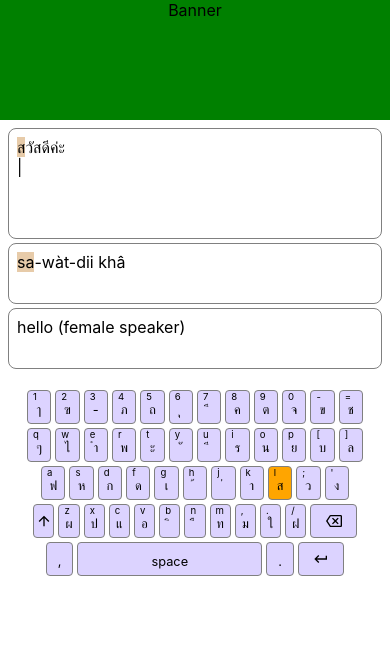
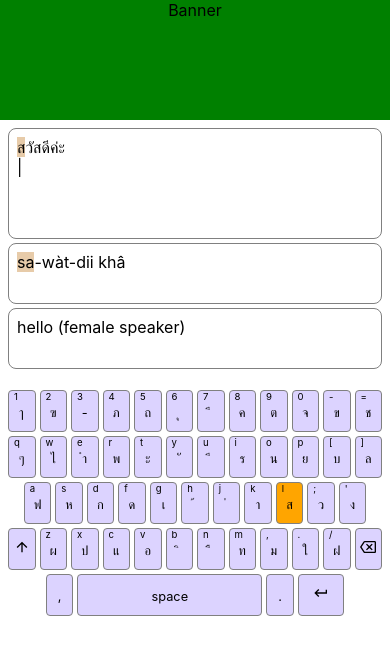
Before and after one commit to alvinlamSL/thai-typing-game, a React (Create React App) app: page / in a window 390 px wide. Shown: the top 654 px of the page. Built offline with nearby package versions, Linux system fonts and the light colour scheme.

Commit message:
Fix keyboard sizing of mobile display

```diff
--- a/src/components/KeyboardDisplay/KeyboardKey/KeyboardKey.styles.ts
+++ b/src/components/KeyboardDisplay/KeyboardKey/KeyboardKey.styles.ts
@@ -3,10 +3,45 @@ import { type SxProps } from '@mui/system';
 const styles: Record<string, SxProps> = {
     key: {
         position: 'relative',
-        height: { xs: '2em', md: '3em' },
+        height: { xs: '2.5em', md: '3em' },
         border: 'solid grey',
         borderWidth: { xs: '0.5px', md: '2px' },
         borderRadius: { xs: '4px', md: '8px' },
+        background: '#DCD3FF',
+        '&:hover': {
+            cursor: { md: 'pointer' },
+            color: { md: 'red' },
+            backgroundColor: { md: 'white' },
+        },
+        '&:active': {
+            cursor: 'pointer',
+            background: '#B3A0FF',
+        },
+    },
+    keyPressed: {
+        position: 'relative',
+        height: { xs: '2.5em', md: '3em' },
+        border: 'solid grey',
+        borderWidth: { xs: '0.5px', md: '2px' },
+        borderRadius: { xs: '4px', md: '8px' },
+        background: '#B3A0FF',
+    },
+    keySuggested: {
+        position: 'relative',
+        height: { xs: '2.5em', md: '3em' },
+        border: 'solid grey',
+        borderWidth: { xs: '0.5px', md: '2px' },
+        borderRadius: { xs: '4px', md: '8px' },
+        background: 'orange',
+        '&:hover': {
+            cursor: { md: 'pointer' },
+            color: { md: 'red' },
+            backgroundColor: { md: 'white' },
+        },
+        '&:active': {
+            cursor: 'pointer',
+            background: '#B3A0FF',
+        },
     },
     mainText: {
         position: 'relative',
@@ -22,7 +57,7 @@ const styles: Record<string, SxProps> = {
     },
     iconContainer: {
         position: 'relative',
-        top: '25%',
+        top: '27%',
     },
     icon: {
         fontSize: '0.8em',
--- a/src/components/KeyboardDisplay/KeyboardKey/KeyboardKey.tsx
+++ b/src/components/KeyboardDisplay/KeyboardKey/KeyboardKey.tsx
@@ -28,18 +28,17 @@ const KeyboardKey: React.FC<KeyboardKeyProps> = ({
     isPressed = false,
     isSuggested = false,
 }) => {
-    const bgColor = isPressed
-        ? '#B3A0FF'
-        : (isSuggested ? 'orange' : '#DCD3FF');
-
     const KeyIcon = iconName ? iconMap[iconName] : <div/>;
 
     return (
         <Box
-            sx={{
-                ...styles.key,
-                background: bgColor
-            }}
+            sx={
+                isPressed
+                    ? { ...styles.keyPressed }
+                    : isSuggested
+                        ? { ...styles.keySuggested }
+                        : { ...styles.key }
+            }
         >
             {iconName && (
                 <Box sx={{ ...styles.iconContainer }}>{KeyIcon}</Box>
--- a/src/components/KeyboardDisplay/KeyboardLayout/constants.ts
+++ b/src/components/KeyboardDisplay/KeyboardLayout/constants.ts
@@ -174,71 +174,71 @@ const keyboardRow9: KeyboardRow = {
 // row 1 for mobile
 const keyboardRow1M: KeyboardRow = {
     keyboardKeys: [
-        { keyProps: { mainText: 'ๅ', subText: '1' }, size: 0.9 },
-        { keyProps: { mainText: 'ฃ', subText: '2' }, size: 0.9 },
-        { keyProps: { mainText: '-', subText: '3' }, size: 0.9 },
-        { keyProps: { mainText: 'ภ', subText: '4' }, size: 0.9 },
-        { keyProps: { mainText: 'ถ', subText: '5' }, size: 0.9 },
-        { keyProps: { mainText: ' ุ', subText: '6' }, size: 0.9 },
-        { keyProps: { mainText: ' ึ', subText: '7' }, size: 0.9 },
-        { keyProps: { mainText: 'ค', subText: '8' }, size: 0.9 },
-        { keyProps: { mainText: 'ต', subText: '9' }, size: 0.9 },
-        { keyProps: { mainText: 'จ', subText: '0' }, size: 0.9 },
-        { keyProps: { mainText: 'ข', subText: '-' }, size: 0.9 },
-        { keyProps: { mainText: 'ช', subText: '=' }, size: 0.9 },
+        { keyProps: { mainText: 'ๅ', subText: '1' }, size: 1 },
+        { keyProps: { mainText: 'ฃ', subText: '2' }, size: 1 },
+        { keyProps: { mainText: '-', subText: '3' }, size: 1 },
+        { keyProps: { mainText: 'ภ', subText: '4' }, size: 1 },
+        { keyProps: { mainText: 'ถ', subText: '5' }, size: 1 },
+        { keyProps: { mainText: ' ุ', subText: '6' }, size: 1 },
+        { keyProps: { mainText: ' ึ', subText: '7' }, size: 1 },
+        { keyProps: { mainText: 'ค', subText: '8' }, size: 1 },
+        { keyProps: { mainText: 'ต', subText: '9' }, size: 1 },
+        { keyProps: { mainText: 'จ', subText: '0' }, size: 1 },
+        { keyProps: { mainText: 'ข', subText: '-' }, size: 1 },
+        { keyProps: { mainText: 'ช', subText: '=' }, size: 1 },
     ]
 };
 
 // row 2 for mobile
 const keyboardRow2M: KeyboardRow = {
     keyboardKeys: [
-        { keyProps: { mainText: 'ๆ', subText: 'q' }, size: 0.9 },
-        { keyProps: { mainText: 'ไ', subText: 'w' }, size: 0.9 },
-        { keyProps: { mainText: ' ำ', subText: 'e' }, size: 0.9 },
-        { keyProps: { mainText: 'พ', subText: 'r' }, size: 0.9 },
-        { keyProps: { mainText: 'ะ', subText: 't' }, size: 0.9 },
-        { keyProps: { mainText: ' ั', subText: 'y' }, size: 0.9 },
-        { keyProps: { mainText: ' ี', subText: 'u' }, size: 0.9 },
-        { keyProps: { mainText: 'ร', subText: 'i' }, size: 0.9 },
-        { keyProps: { mainText: 'น', subText: 'o' }, size: 0.9 },
-        { keyProps: { mainText: 'ย', subText: 'p' }, size: 0.9 },
-        { keyProps: { mainText: 'บ', subText: '[' }, size: 0.9 },
-        { keyProps: { mainText: 'ล', subText: ']' }, size: 0.9 },
+        { keyProps: { mainText: 'ๆ', subText: 'q' }, size: 1 },
+        { keyProps: { mainText: 'ไ', subText: 'w' }, size: 1 },
+        { keyProps: { mainText: ' ำ', subText: 'e' }, size: 1 },
+        { keyProps: { mainText: 'พ', subText: 'r' }, size: 1 },
+        { keyProps: { mainText: 'ะ', subText: 't' }, size: 1 },
+        { keyProps: { mainText: ' ั', subText: 'y' }, size: 1 },
+        { keyProps: { mainText: ' ี', subText: 'u' }, size: 1 },
+        { keyProps: { mainText: 'ร', subText: 'i' }, size: 1 },
+        { keyProps: { mainText: 'น', subText: 'o' }, size: 1 },
+        { keyProps: { mainText: 'ย', subText: 'p' }, size: 1 },
+        { keyProps: { mainText: 'บ', subText: '[' }, size: 1 },
+        { keyProps: { mainText: 'ล', subText: ']' }, size: 1 },
     ]
 };
 
 // row 3 for mobile
 const keyboardRow3M: KeyboardRow = {
     keyboardKeys: [
-        { keyProps: { mainText: 'ฟ', subText: 'a' }, size: 0.9 },
-        { keyProps: { mainText: 'ห', subText: 's' }, size: 0.9 },
-        { keyProps: { mainText: 'ก', subText: 'd' }, size: 0.9 },
-        { keyProps: { mainText: 'ด', subText: 'f' }, size: 0.9 },
-        { keyProps: { mainText: 'เ', subText: 'g' }, size: 0.9 },
-        { keyProps: { mainText: ' ้', subText: 'h' }, size: 0.9 },
-        { keyProps: { mainText: ' ่', subText: 'j' }, size: 0.9 },
-        { keyProps: { mainText: 'า', subText: 'k' }, size: 0.9 },
-        { keyProps: { mainText: 'ส', subText: 'l' }, size: 0.9 },
-        { keyProps: { mainText: 'ว', subText: ';' }, size: 0.9 },
-        { keyProps: { mainText: 'ง', subText: '\'' }, size: 0.9 },
+        { keyProps: { mainText: 'ฟ', subText: 'a' }, size: 1 },
+        { keyProps: { mainText: 'ห', subText: 's' }, size: 1 },
+        { keyProps: { mainText: 'ก', subText: 'd' }, size: 1 },
+        { keyProps: { mainText: 'ด', subText: 'f' }, size: 1 },
+        { keyProps: { mainText: 'เ', subText: 'g' }, size: 1 },
+        { keyProps: { mainText: ' ้', subText: 'h' }, size: 1 },
+        { keyProps: { mainText: ' ่', subText: 'j' }, size: 1 },
+        { keyProps: { mainText: 'า', subText: 'k' }, size: 1 },
+        { keyProps: { mainText: 'ส', subText: 'l' }, size: 1 },
+        { keyProps: { mainText: 'ว', subText: ';' }, size: 1 },
+        { keyProps: { mainText: 'ง', subText: '\'' }, size: 1 },
     ]
 };
 
 // row 4 for mobile
 const keyboardRow4M: KeyboardRow = {
     keyboardKeys: [
-        { keyProps: { mainText: 'capslock', iconName: 'capslock' }, size: 0.8 },
-        { keyProps: { mainText: 'ผ', subText: 'z' }, size: 0.8 },
-        { keyProps: { mainText: 'ป', subText: 'x' }, size: 0.8 },
-        { keyProps: { mainText: 'แ', subText: 'c' }, size: 0.8 },
-        { keyProps: { mainText: 'อ', subText: 'v' }, size: 0.8 },
-        { keyProps: { mainText: ' ิ', subText: 'b' }, size: 0.8 },
-        { keyProps: { mainText: ' ื', subText: 'n' }, size: 0.8 },
-        { keyProps: { mainText: 'ท', subText: 'm' }, size: 0.8 },
-        { keyProps: { mainText: 'ม', subText: ',' }, size: 0.8 },
-        { keyProps: { mainText: 'ใ', subText: '.' }, size: 0.8 },
-        { keyProps: { mainText: 'ฝ', subText: '/' }, size: 0.8 },
-        { keyProps: { mainText: 'backspace', iconName: 'backspace' }, size: 1.6 },
+        { keyProps: { mainText: 'capslock', iconName: 'capslock' }, size: 1 },
+        { keyProps: { mainText: 'ผ', subText: 'z' }, size: 1 },
+        { keyProps: { mainText: 'ป', subText: 'x' }, size: 1 },
+        { keyProps: { mainText: 'แ', subText: 'c' }, size: 1 },
+        { keyProps: { mainText: 'อ', subText: 'v' }, size: 1 },
+        { keyProps: { mainText: ' ิ', subText: 'b' }, size: 1 },
+        { keyProps: { mainText: ' ื', subText: 'n' }, size: 1 },
+        { keyProps: { mainText: 'ท', subText: 'm' }, size: 1 },
+        { keyProps: { mainText: 'ม', subText: ',' }, size: 1 },
+        { keyProps: { mainText: 'ใ', subText: '.' }, size: 1 },
+        { keyProps: { mainText: 'ฝ', subText: '/' }, size: 1 },
+        { keyProps: { mainText: 'backspace', iconName: 'backspace' }, size: 1 },
     ]
 };
 
```
